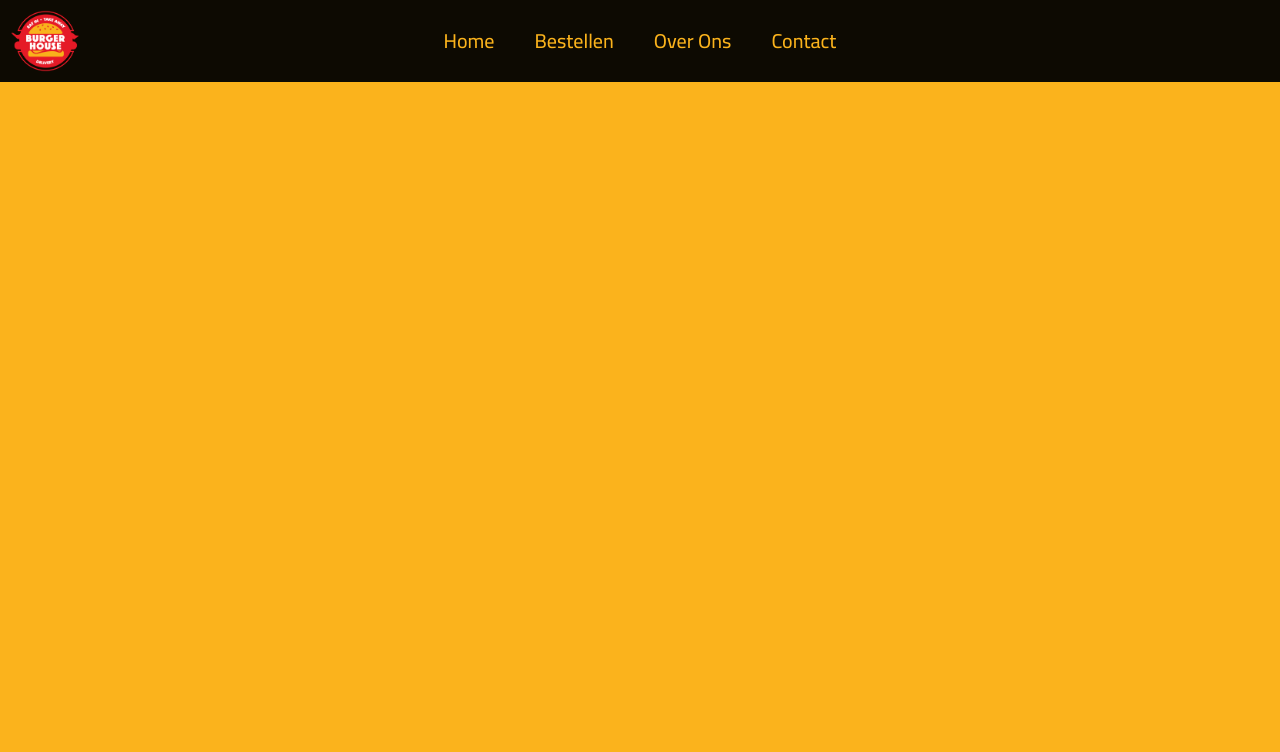
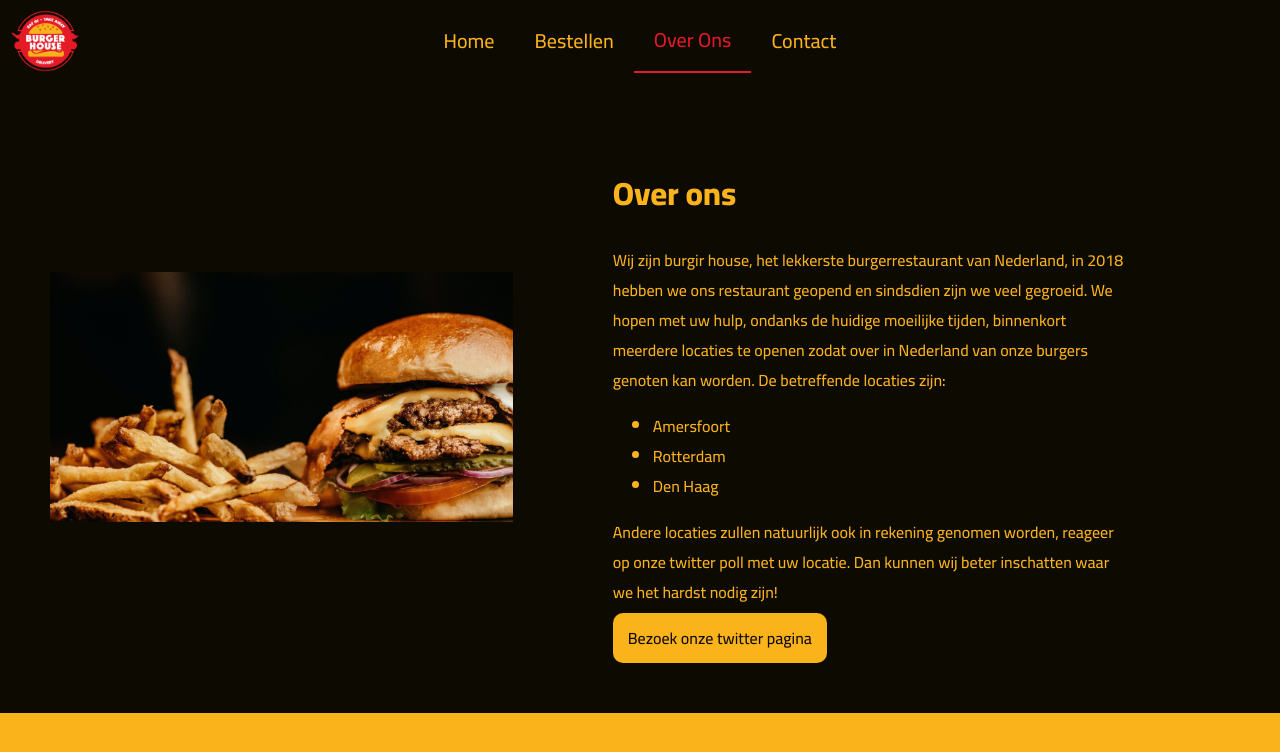
Before and after one commit to benjaminaarsen/webdesign-eindopdracht, a Vue app: page /over-ons in a window 1280 px wide. Shown: the top 752 px of the page. Built offline with nearby package versions, Linux system fonts and the light colour scheme; some icons are missing.

Commit message:
Added "Over Ons"

```diff
--- a/src/router/index.js
+++ b/src/router/index.js
@@ -11,6 +11,11 @@ const routes = [
     path: '/bestellen',
     name: "Bestellen",
     component: () => import('../views/Bestellen.vue')
+  },
+  {
+    path: '/over-ons',
+    name: 'Over-Ons',
+    component: () => import('../views/Over-ons.vue')
   }
 ]
 
--- /dev/null
+++ b/src/views/Over-ons.vue
@@ -0,0 +1,72 @@
+<template>
+    <div class="over-ons">
+        <img src="@/assets/main-image.jpg" />
+        <div class="text">
+            <h1>Over ons</h1>
+            <p>
+                Wij zijn burgir house, het lekkerste burgerrestaurant van Nederland, in 2018 hebben we ons restaurant geopend
+                en sindsdien zijn we veel gegroeid. We hopen met uw hulp, ondanks de huidige moeilijke tijden, binnenkort meerdere
+                locaties te openen zodat over in Nederland van onze burgers genoten kan worden. De betreffende locaties zijn:
+            </p>
+            <ul>
+                <li>Amersfoort</li>
+                <li>Rotterdam</li>
+                <li>Den Haag</li>
+            </ul>
+            <p>
+                Andere locaties zullen natuurlijk ook in rekening genomen worden, reageer op onze twitter poll met uw locatie.
+                Dan kunnen wij beter inschatten waar we het hardst nodig zijn!
+            </p>
+            <a href="https://twitter.com" target="_blank">Bezoek onze twitter pagina</a>
+        </div>
+    </div>
+</template>
+
+<script>
+export default {
+    name: "Over Ons"
+}
+</script>
+
+<style lang="scss" scoped>
+    .over-ons {
+        padding: 50px;
+        display: flex;
+        flex-direction: row;
+        justify-content: center;
+        align-items: center;
+        background: var(--primary-color);
+    }
+        img {
+            height: 250px;
+        }
+        .text {
+            color: var(--secondary-color);
+            text-align: left;
+            padding: 10px 100px;
+        }
+            li {
+                font-weight: 500;
+            }
+            a {
+                font-weight: 500;
+                text-decoration: none;
+                color: var(--primary-color);
+                padding: 10px 15px;
+                background-color: var(--secondary-color);
+                border-radius: 10px;
+            }
+            a:hover {
+                cursor: pointer;
+                background-color: var(--secondary-color-shade);
+            }
+@media screen and (max-width: 1200px) {
+    .over-ons {
+        flex-direction: column;
+    }
+        .text {
+            padding: 10px 40px;
+            text-align: center;
+        }
+}
+</style>
```
